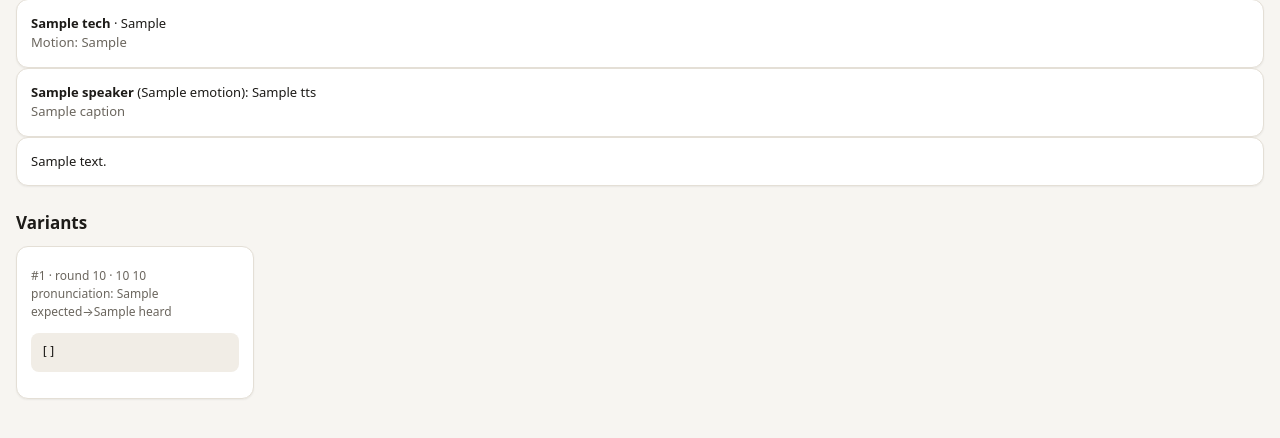
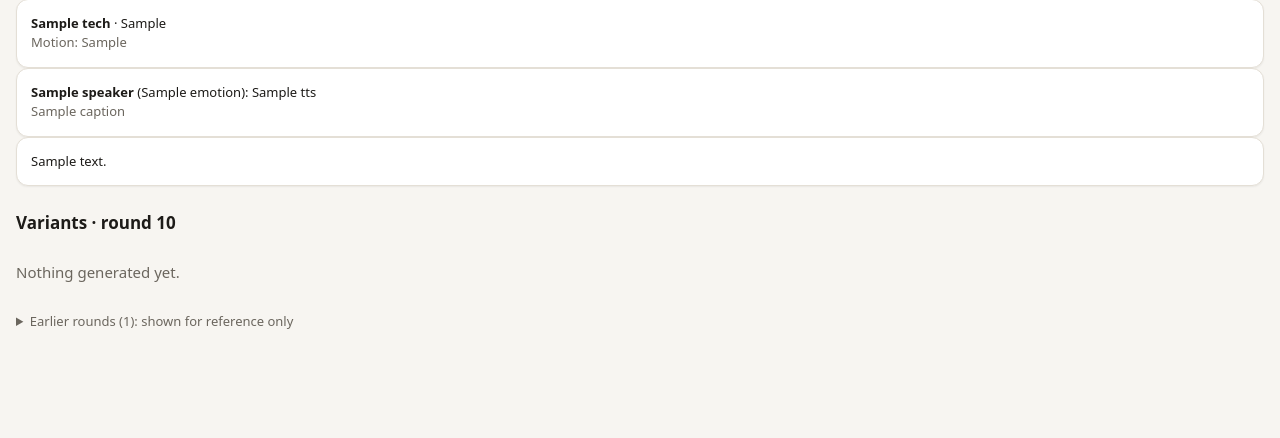
Before and after one commit to ARJ2004/video-rea, a Python web app: template platform/server/templates/slot.html in a window 1280 px wide. Shown: the part 197-635 px from the top of the page. Run offline with Jinja, Linux system fonts and the light colour scheme; the template is opened without the code that fills it: most values are stand-ins (such as "Sample title", 1, 10 or a date in 2020).

Commit message:
Review page: show only the current round's variants; earlier rounds folded away (avoids reviewing stale variants)
Co-Authored-By: Claude Opus 5.5 <noreply@anthropic.com>
Claude-Session: https://claude.ai/code/session_013cgbZteMUYUTRZ4xEqnvGP

```diff
--- a/platform/server/templates/slot.html
+++ b/platform/server/templates/slot.html
@@ -16,7 +16,8 @@
 {% if s.state == 'waiting' %}<p class="muted">Waiting for: {% for d in deps if d.state != 'approved' %}<a href="/p/{{p.id}}/s/{{d.key}}">{{d.label}}</a> ({{labels.get(d.state, d.state)}}){% if not loop.last %}, {% endif %}{% endfor %}</p>{% endif %}
 {% if s.state == 'generating' %}<p class="muted">Generating… this page does not refresh by itself; the <a href="/p/{{p.id}}">board</a> does.</p>{% endif %}
 {% if s.state == 'failed' %}<form method="post" action="/p/{{p.id}}/s/{{s.key}}/retry"><p class="err">This step failed. {% for t in tasks[:1] %}{{(t.error or '')[-300:]}}{% endfor %}</p><button class="btn primary">Retry</button></form>{% endif %}
-<h2>Variants</h2><div class="variants">{% for a in assets %}<div class="card variant {% if a.id == s.chosen_asset %}chosen{% endif %}">
+{% set cur = assets | selectattr("round", "equalto", s.round) | list %}{% set old = assets | rejectattr("round", "equalto", s.round) | list %}
+{% macro variant(a) %}<div class="card variant {% if a.id == s.chosen_asset %}chosen{% endif %}">
 {% if a.kind == 'image' %}<img src="/a/{{a.id}}" alt="">{% if a.meta.first %}<div class="small muted">first frame:</div><img src="/a/{{a.id}}/first" alt="" style="width:45%">{% endif %}
 {% elif a.kind == 'audio' %}<audio controls preload="none" src="/a/{{a.id}}"></audio>{% elif a.kind == 'video' %}<video controls preload="metadata" src="/a/{{a.id}}"></video>{% endif %}
 <div class="scores">#{{a.id}} · round {{a.round + 1}}{% for k, v in a.scores.items() if k != 'rank' and v is not none and k not in ('issues','transcript') %} · {{k}} {{v}}{% endfor %}
@@ -24,7 +25,9 @@
 {% if a.meta.qa %}<pre class="qa">{{a.meta.qa | tojson(indent=2)}}</pre>{% endif %}
 {% if s.state == 'review' and a.round == s.round %}<form method="post" action="/p/{{p.id}}/s/{{s.key}}/pick"><input type="hidden" name="asset_id" value="{{a.id}}">
 <button class="btn primary">{% if s.kind == 'episode' %}Approve final episode{% else %}Pick this{% endif %}</button></form>{% endif %}
-{% if a.id == s.chosen_asset %}<span class="chip st-approved">chosen</span>{% endif %}</div>{% else %}<p class="muted">Nothing generated yet.</p>{% endfor %}</div>
+{% if a.id == s.chosen_asset %}<span class="chip st-approved">chosen</span>{% endif %}</div>{% endmacro %}
+<h2>Variants{% if s.round %} · round {{s.round + 1}}{% endif %}</h2><div class="variants">{% for a in cur %}{{ variant(a) }}{% else %}<p class="muted">{% if s.state in ('waiting','generating') %}This round is being generated.{% else %}Nothing generated yet.{% endif %}</p>{% endfor %}</div>
+{% if old %}<details style="margin-top:14px"><summary class="muted small">Earlier rounds ({{old|length}}): shown for reference only</summary><div class="variants" style="margin-top:10px;opacity:.75">{% for a in old %}{{ variant(a) }}{% endfor %}</div></details>{% endif %}
 {% if s.state in ('review','approved','failed') and s.kind not in ('clip',) %}<h2>Not right?</h2>
 <form method="post" action="/p/{{p.id}}/s/{{s.key}}/regen" class="card"><label class="small muted">Tell it what to change (added to the prompt), then regenerate. Anything built on this step is redone.</label>
 <textarea name="note" rows="2" placeholder="e.g. both seated on the sofa, Dadi on the left"></textarea><p><button class="btn">Regenerate</button></p></form>
```
